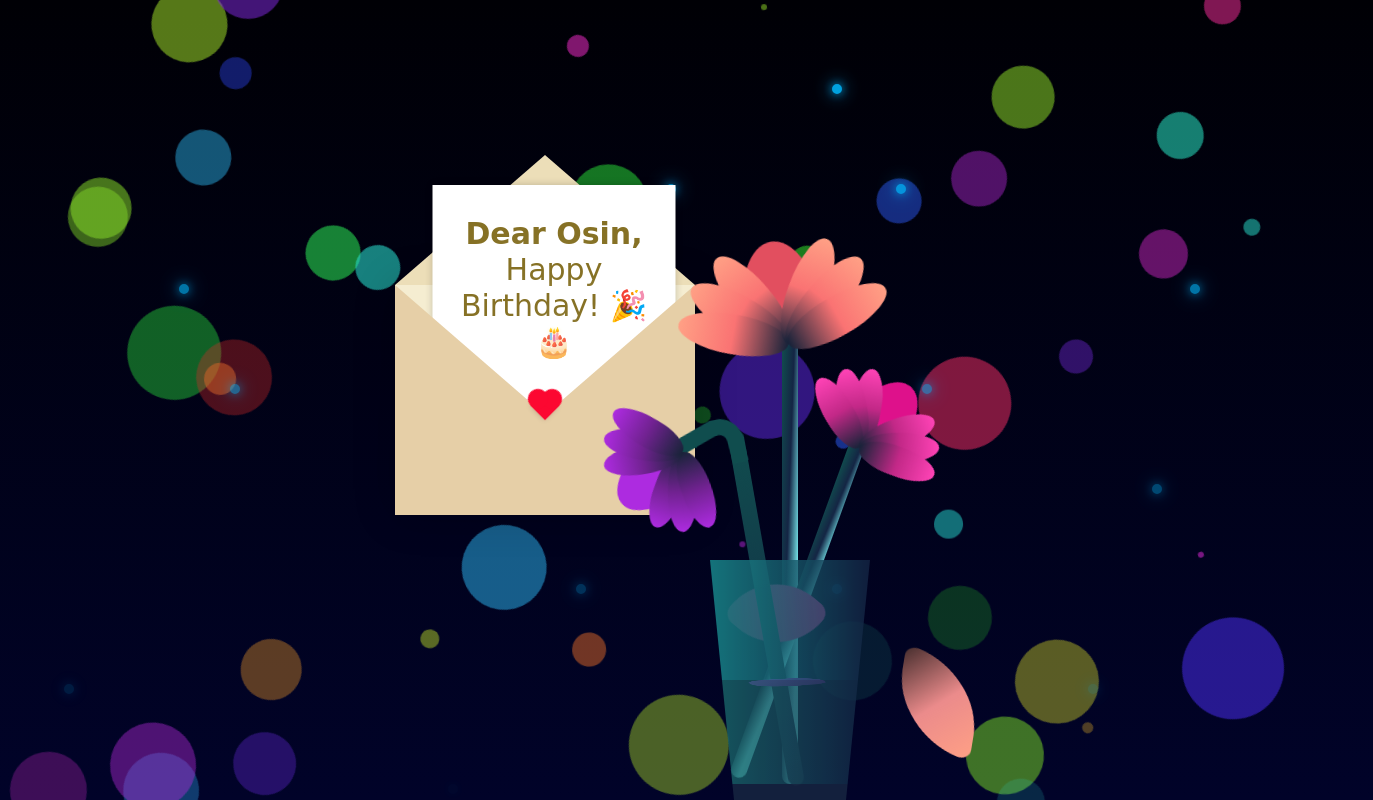
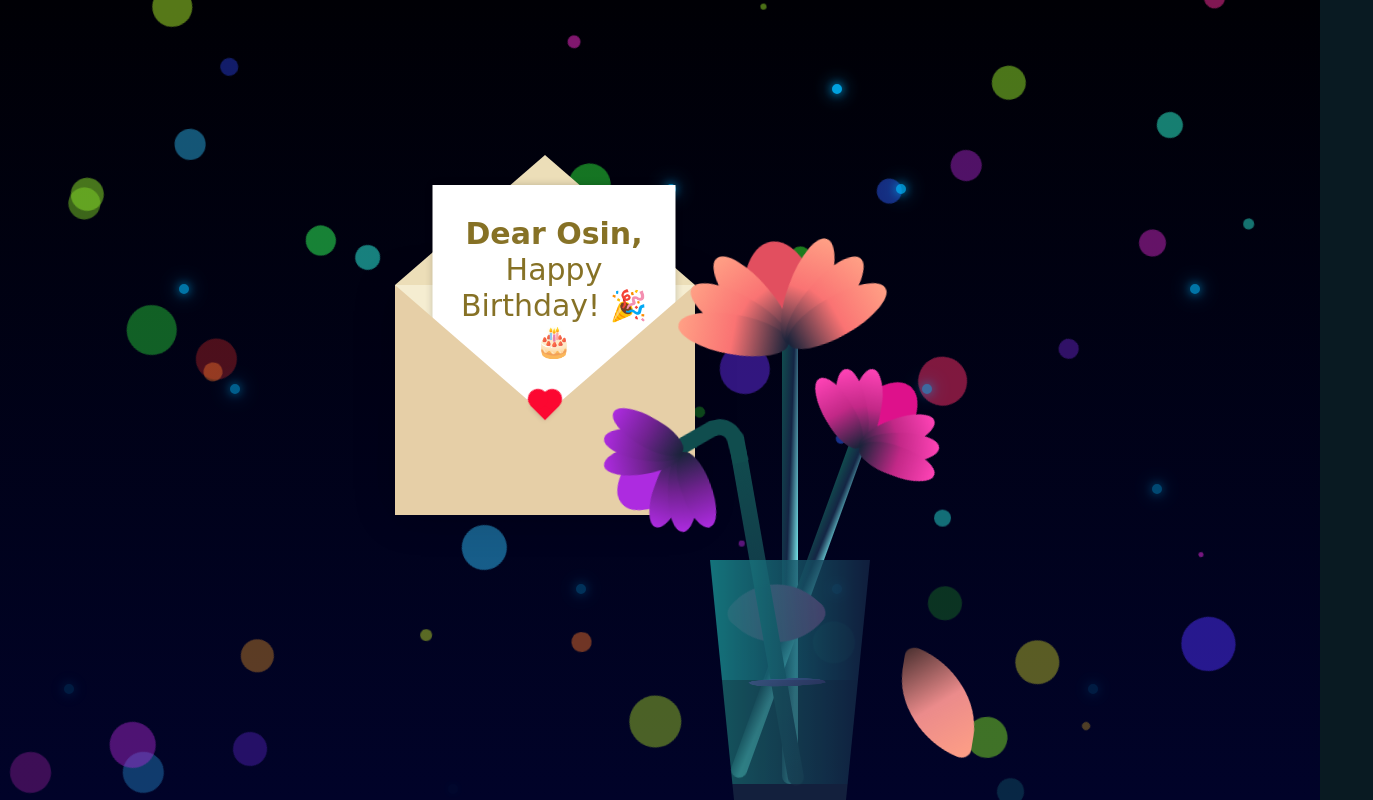
Before and after one commit to sudritghimire-ai/happybirthday, a plain HTML site: page index1.html in a window 1280 px wide. Both pictures are taken after a click on the element 545 px from the left and 406 px from the top of the page. Shown: the top 800 px of the page, 1373 px wide, since content can reach past the window. Drawn offline with Linux system fonts and the light colour scheme.

Commit message:
Update index1.html

```diff
--- a/index1.html
+++ b/index1.html
@@ -81,7 +81,7 @@
                         confetti.classList.add('confetti');
                         confetti.style.left = `${Math.random() * 100}vw`;
                         confetti.style.top = `${Math.random() * 150}vh`;
-                        confetti.style.width = `${Math.random() * 100 + 5}px`;
+                        confetti.style.width = `${Math.random() * 50 + 5}px`;
                         confetti.style.height = confetti.style.width;
                         confetti.style.backgroundColor = `hsl(${Math.random() * 360}, 70%, 50%)`;
                         wrapper.appendChild(confetti);
```
